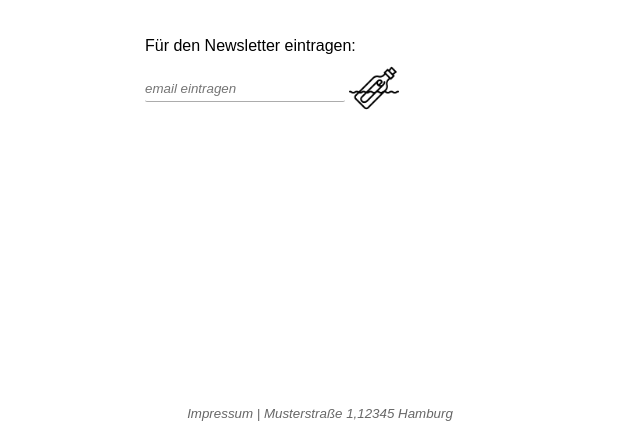
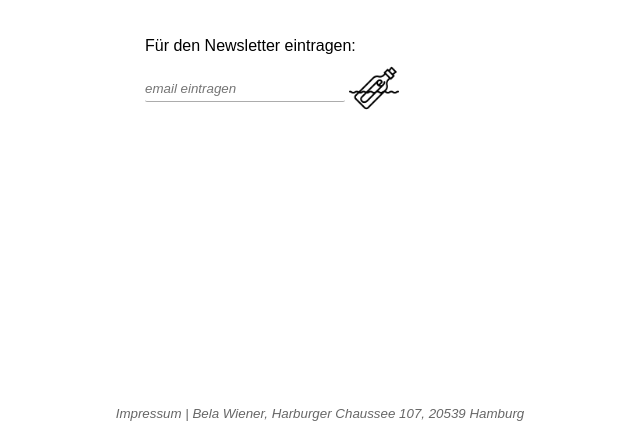
Before and after one commit to NinaSpille/Jette-Fiete, a plain HTML site: page Jette_u_Fiete_Web/index.html in a window 1280 px wide. Shown: the part 352-800 px from the top of the page, without its empty margins (320-960 px from the left). Drawn offline with Linux system fonts and the light colour scheme.

Commit message:
Update index.html

```diff
--- a/Jette_u_Fiete_Web/index.html
+++ b/Jette_u_Fiete_Web/index.html
@@ -26,7 +26,7 @@
         </form>
     </main>
     <footer>
-        <p>Impressum | Musterstraße 1,12345 Hamburg</p>
+        <p>Impressum | Bela Wiener, Harburger Chaussee 107, 20539 Hamburg</p>
     </footer>
 </body>
 </html>
```
